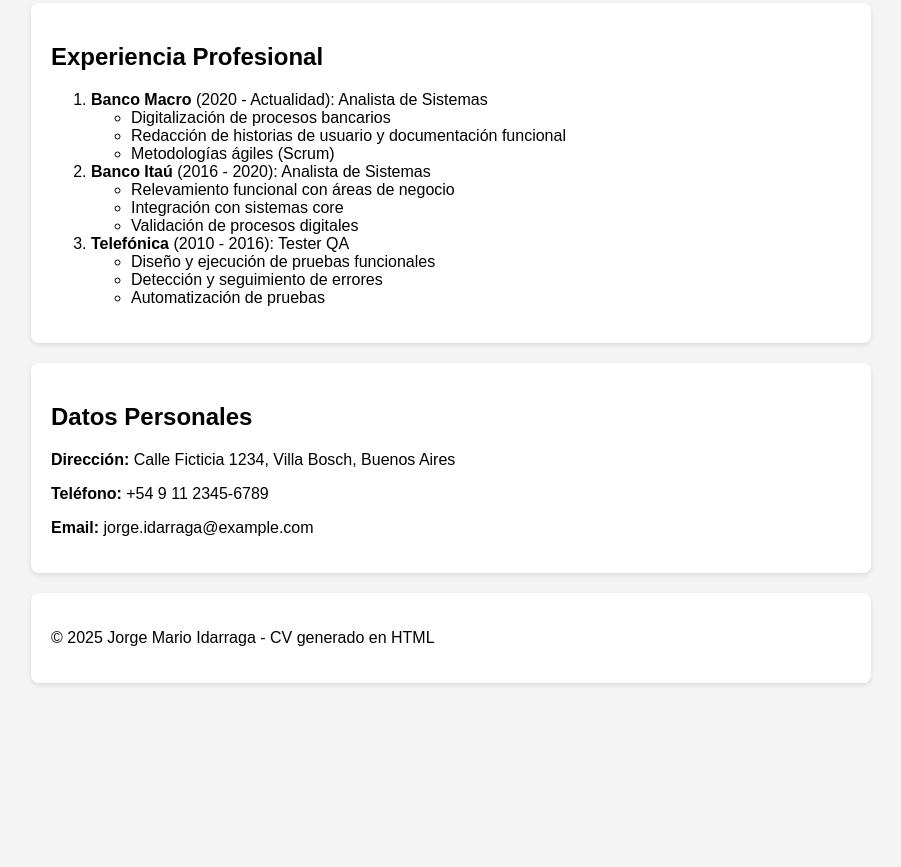
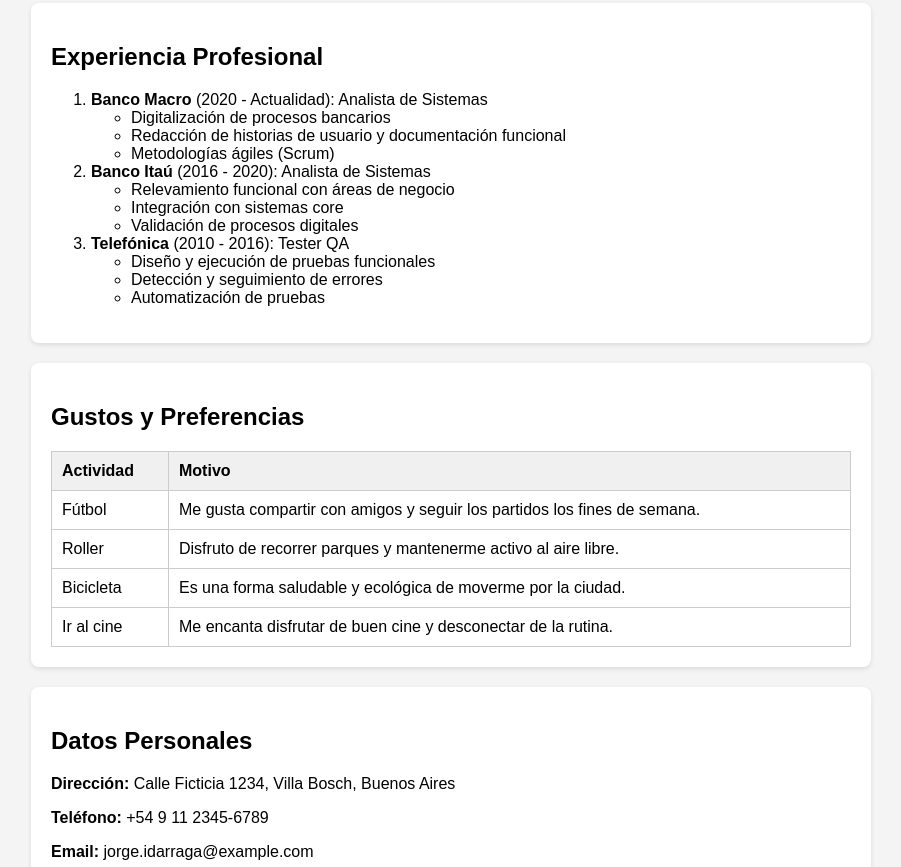
Before and after one commit to MarioIdarraga/Actividad-Clase-3, a plain HTML site: page Ejercicio Clase 3/src/cv_jorge_idarraga.html in a window 1280 px wide. Shown: the part 922-1789 px from the top of the page, without its empty margins (189-1090 px from the left). Before the commit the page ends 1645 px from the top, so only its background shows below. Drawn offline with Linux system fonts and the light colour scheme.

Commit message:
se sube mas info final

```diff
--- a/Ejercicio Clase 3/src/cv_jorge_idarraga.html
+++ b/Ejercicio Clase 3/src/cv_jorge_idarraga.html
@@ -32,6 +32,21 @@
       border-radius: 10px;
       margin-top: 10px;
     }
+    table {
+      width: 100%;
+      border-collapse: collapse;
+      margin-top: 15px;
+    }
+    table, th, td {
+      border: 1px solid #ccc;
+    }
+    th, td {
+      padding: 10px;
+      text-align: left;
+    }
+    th {
+      background-color: #f0f0f0;
+    }
   </style>
 </head>
 <body>
@@ -49,6 +64,7 @@
     <ul>
       <li><a href="#perfil">Perfil</a></li>
       <li><a href="#experiencia">Experiencia</a></li>
+      <li><a href="#gustos">Gustos</a></li>
       <li><a href="#contacto">Contacto</a></li>
     </ul>
   </nav>
@@ -90,6 +106,36 @@
     </ol>
   </article>
 
+  <section id="gustos">
+    <h2>Gustos y Preferencias</h2>
+    <table>
+      <thead>
+        <tr>
+          <th>Actividad</th>
+          <th>Motivo</th>
+        </tr>
+      </thead>
+      <tbody>
+        <tr>
+          <td>Fútbol</td>
+          <td>Me gusta compartir con amigos y seguir los partidos los fines de semana.</td>
+        </tr>
+        <tr>
+          <td>Roller</td>
+          <td>Disfruto de recorrer parques y mantenerme activo al aire libre.</td>
+        </tr>
+        <tr>
+          <td>Bicicleta</td>
+          <td>Es una forma saludable y ecológica de moverme por la ciudad.</td>
+        </tr>
+        <tr>
+          <td>Ir al cine</td>
+          <td>Me encanta disfrutar de buen cine y desconectar de la rutina.</td>
+        </tr>
+      </tbody>
+    </table>
+  </section>
+
   <aside id="contacto">
     <h2>Datos Personales</h2>
     <p><strong>Dirección:</strong> Calle Ficticia 1234, Villa Bosch, Buenos Aires</p>
```
